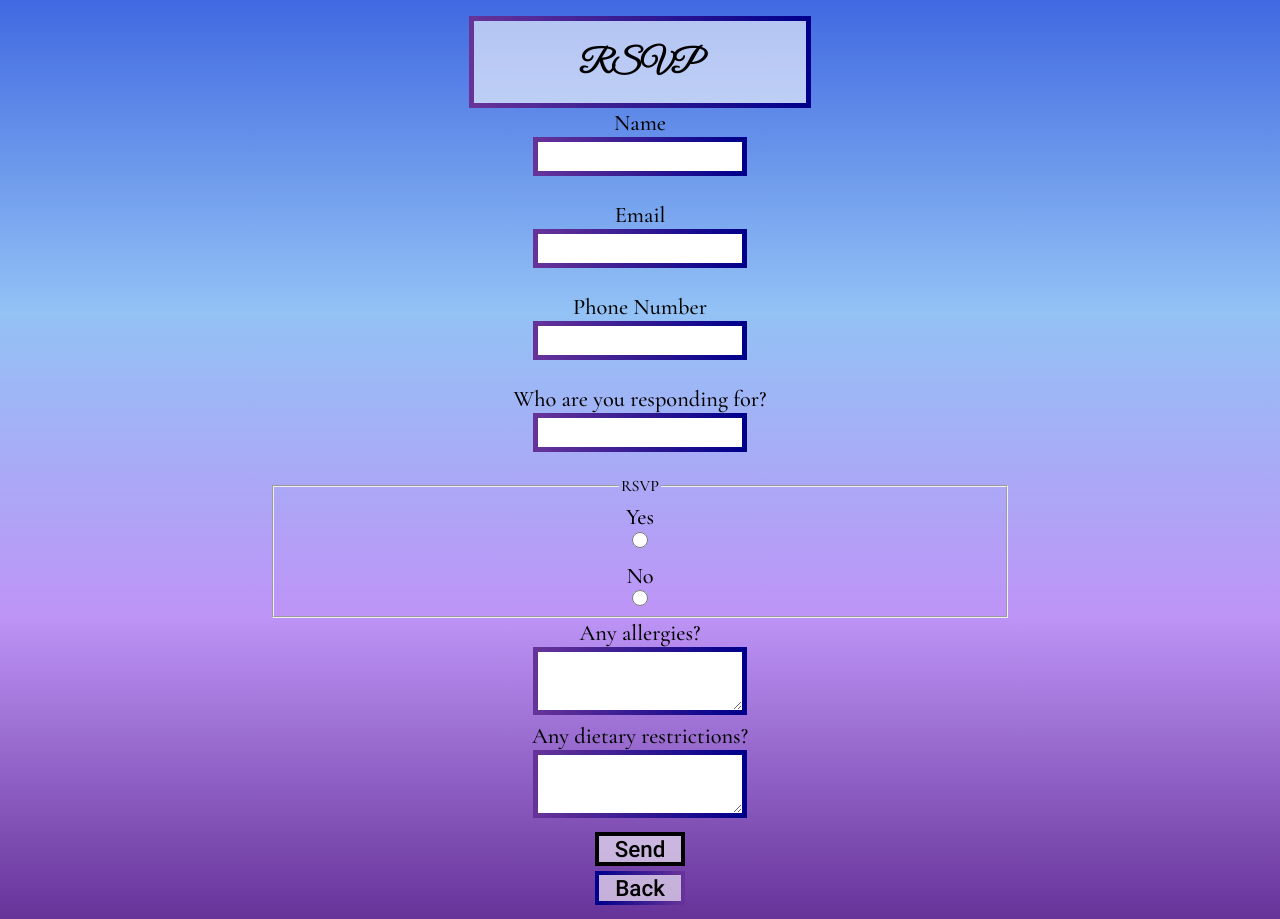
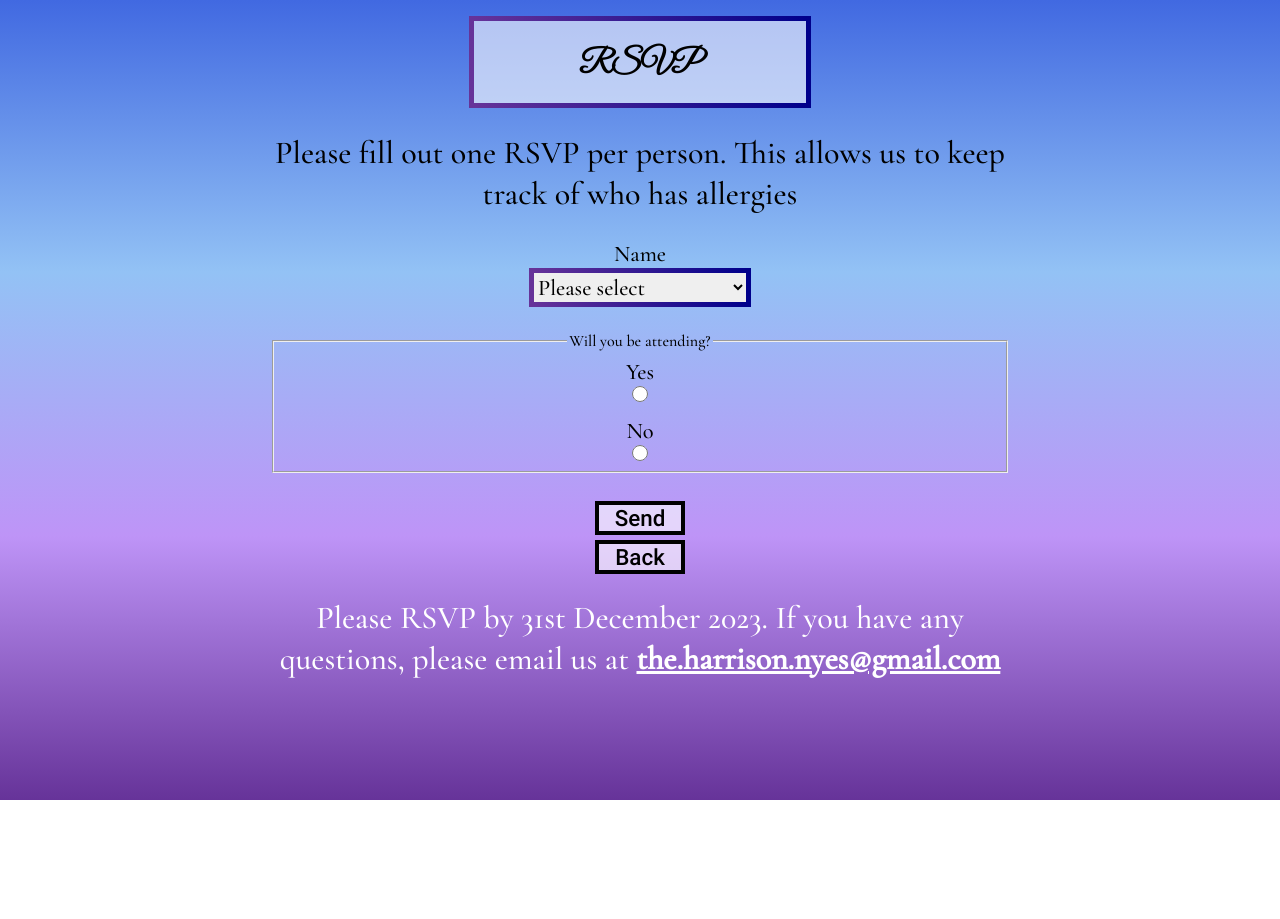
Before and after one commit to Abibubble/harrison-nye, a React (Create React App) app: page /rsvp in a window 1280 px wide. After the commit the page ends 800 px from the top, so only its background shows below. Built offline with nearby package versions, Linux system fonts and the light colour scheme.

Commit message:
wip: Update RSVP form

```diff
--- a/src/components/button.js
+++ b/src/components/button.js
@@ -13,11 +13,11 @@ const StyledButton = styled.a`
   border: 6px solid;
   border-image-slice: 1;
   border-width: ${styles.spacer.fine};
-  border-image-source: linear-gradient(
-    to right,
-    ${styles.colour.darkBlue},
-    ${styles.colour.darkPurple}
-  );
+  // border-image-source: linear-gradient(
+  //   to right,
+  //   ${styles.colour.darkBlue},
+  //   ${styles.colour.darkPurple}
+  // );
   background: ${styles.colour.transparentWhite};
   font-size: 1.4rem;
   padding: 0 ${styles.spacer.small};
--- a/src/components/link.js
+++ b/src/components/link.js
@@ -11,16 +11,21 @@ export default function Link({ ...props }) {
 
 const Container = styled.div`
   width: 75%;
-  height: ${styles.spacer.huge};
-  font-size: 2em;
+  height: ${styles.spacer.large};
+  font-size: 1.5em;
   margin: 0 auto;
+
+  @media screen and (min-width: 653px) {
+    font-size: 2em;
+    height: ${styles.spacer.huge};
+  }
 `
 
 const Button = styled.a`
   text-decoration: none;
   width: 100%;
   color: ${styles.colour.black};
-  padding: ${styles.spacer.fine} ${styles.spacer.tiny};
+  padding: ${styles.spacer.fine} ${styles.spacer.tiny} 0;
   border-bottom: ${styles.spacer.mini} solid ${styles.colour.black};
 
   &:visited {
--- a/src/components/rsvp-form.js
+++ b/src/components/rsvp-form.js
@@ -1,10 +1,12 @@
-import React, { useRef } from 'react'
+import React, { useRef, useState } from 'react'
 import { useNavigate } from 'react-router-dom'
 import styled from 'styled-components'
 import styles from '../styles/styles'
 import emailjs from '@emailjs/browser'
 
 import SubmitButton from './submit-button'
+
+import guestList from '../data/guest-list'
 
 export default function RsvpForm() {
   const form = useRef()
@@ -33,29 +35,58 @@ export default function RsvpForm() {
       )
   }
 
+  const [guestAttending, setGuestAttending] = useState(false)
+
+  function toggleGuestAttending(attending) {
+    return () => {
+      setGuestAttending(attending)
+    }
+  }
+
   return (
     <form ref={form} onSubmit={sendEmail}>
-      <Label>Name</Label>
-      <Input type='text' name='user_name' />
-      <Label>Email</Label>
-      <Input type='email' name='user_email' />
-      <Label>Phone Number</Label>
-      <Input type='tel' name='phone_number' />
-      <Label>Who are you responding for?</Label>
-      <Input type='text' name='people' />
+      <Label for='user_name'>Name</Label>
+      <Select name='user_name' id='user_name'>
+        <option value=''>Please select</option>
+        {guestList.map(guest => (
+          <option value={guest}>{guest}</option>
+        ))}
+      </Select>
       <fieldset>
-        <legend>RSVP</legend>
+        <legend>Will you be attending?</legend>
         <RsvpSection>
           <Label for='yes'>Yes</Label>
-          <Input type='radio' name='rsvp' id='yes' value='Yes' />
+          <Input
+            type='radio'
+            name='rsvp'
+            id='yes'
+            value='Yes'
+            onClick={toggleGuestAttending(true)}
+          />
           <Label for='no'>No</Label>
-          <Input type='radio' name='rsvp' id='no' value='No' />
+          <Input
+            type='radio'
+            name='rsvp'
+            id='no'
+            value='No'
+            onClick={toggleGuestAttending(false)}
+          />
         </RsvpSection>
       </fieldset>
-      <Label>Any allergies?</Label>
-      <Textarea name='allergy' />
-      <Label>Any dietary restrictions?</Label>
-      <Textarea name='dietary' />
+      {guestAttending && (
+        <>
+          <Label for='user_email'>Email</Label>
+          <Input type='email' name='user_email' id='user_email' />
+          <Label for='phone_number'>Phone Number</Label>
+          <Input type='tel' name='phone_number' id='phone_number' />
+          <Label for='allergy'>Any allergies?</Label>
+          <Textarea name='allergy' id='allergy' />
+          <Label for='dietary'>Any dietary restrictions?</Label>
+          <Textarea name='dietary' id='dietary' />
+          <Label for='song'>Any song requests?</Label>
+          <Textarea name='song' id='song' />
+        </>
+      )}
       <br />
       <SubmitButton value='Send' />
     </form>
@@ -72,7 +103,7 @@ const Input = styled.input`
   display: block;
   margin: 0 auto;
   width: 75%;
-  max-width: 200px;
+  max-width: 300px;
   font-family: 'Cormorant Garamond', Arial, Helvetica sans-serif;
   border: 10px solid;
   border-image-slice: 1;
@@ -101,6 +132,31 @@ const Input = styled.input`
   }
 `
 
+const Select = styled.select`
+  margin: 0 auto;
+  width: 80%;
+  max-width: 300px;
+  font-family: 'Cormorant Garamond', Arial, Helvetica sans-serif;
+  border: 10px solid;
+  border-image-slice: 1;
+  border-width: 5px;
+  border-image-source: linear-gradient(
+    to left,
+    ${styles.colour.darkBlue},
+    ${styles.colour.darkPurple}
+  );
+  font-size: 1.4rem;
+  margin-bottom: ${styles.spacer.medium};
+
+  @media (min-width: ${styles.breakpoint.small}) {
+    width: 60%;
+  }
+
+  @media (min-width: ${styles.breakpoint.medium}) {
+    width: 30%;
+  }
+`
+
 const RsvpSection = styled.div`
   display: grid;
   grid-template-rows: 1fr 1fr;
@@ -110,7 +166,7 @@ const RsvpSection = styled.div`
 
 const Textarea = styled.textarea`
   width: 75%;
-  max-width: 200px;
+  max-width: 300px;
   font-family: 'Cormorant Garamond', Arial, Helvetica sans-serif;
   border: 10px solid;
   border-image-slice: 1;
--- /dev/null
+++ b/src/data/guest-list.js
@@ -0,0 +1,61 @@
+const guestList = [
+  'Sarah Nye',
+  'Dan Stevens',
+  'Olivia Stevens',
+  'Dominic Stevens',
+  'Trisha Leslie',
+  'Nigel Harrison',
+  'Anne Anderson',
+  'Philip Anderson',
+  'Tommie Anderson',
+  'Helen Gilbert',
+  'Kathy Harrison',
+  'Paul Tabb',
+  'Chris Harrison',
+  'Tasha Chick',
+  'Elliott Harrison',
+  'Sandra',
+  'Rick',
+  'Sue',
+  'Mick',
+  'Eve Crabb',
+  'Tom Crabb',
+  'Jess Benjamin',
+  'Zandro Morreale',
+  'Dave Collis',
+  'Kate Collis',
+  'Milo Collis',
+  'Snowy The Snowmobile',
+  'Chloe Dark',
+  'Diane Goodwin',
+  'Sara Harling',
+  'PJ Harling',
+  'Cameron',
+  'Harry',
+  'JH',
+  'Manni Da Silva',
+  'Dave Horrocks',
+  'Suzy Bee',
+  'Ivelina',
+  'Emma',
+  'Phil',
+  'Emma',
+  'Alex',
+  'Adam',
+  'Imogen',
+  'Flo',
+  'Adele',
+  'Tommy',
+  'Mia',
+  'Dan',
+  'Alice',
+  'Emily',
+  'Jack',
+  'Orla',
+  'Danny Deller',
+  'Mel Deller',
+  'Claudia Deller',
+  'Izaac Deller',
+]
+
+export default guestList
--- a/src/pages/rsvp.js
+++ b/src/pages/rsvp.js
@@ -1,3 +1,6 @@
+import styled from 'styled-components'
+import styles from '../styles/styles'
+
 import Button from '../components/button'
 import PageSection from '../components/page-section'
 import RsvpForm from '../components/rsvp-form'
@@ -9,9 +12,33 @@ export default function Rsvp() {
     <Wrapper wedding>
       <PageSection>
         <Title>RSVP</Title>
+        <Info>
+          Please fill out one RSVP per person. This allows us to keep track of
+          who has allergies
+        </Info>
         <RsvpForm />
         <Button href='/welcome'>Back</Button>
+        <InfoText>
+          Please RSVP by 31st December 2023. If you have any questions, please
+          email us at{' '}
+          <EmailLink href='mailto:the.harrison.nyes@gmail.com'>
+            the.harrison.nyes@gmail.com
+          </EmailLink>
+        </InfoText>
       </PageSection>
     </Wrapper>
   )
 }
+
+const Info = styled.p`
+  margin: ${styles.spacer.medium} 0;
+`
+
+const InfoText = styled(Info)`
+  color: ${styles.colour.white};
+`
+
+const EmailLink = styled.a`
+  color: ${styles.colour.white};
+  font-weight: bold;
+`
--- a/src/pages/welcome.js
+++ b/src/pages/welcome.js
@@ -55,6 +55,6 @@ const LinkWrapper = styled.div`
   grid-template-columns: 1fr;
 
   @media screen and (min-width: 653px) {
-    grid-template-columns: repeat(3, 1fr);
+    grid-template-columns: repeat(2, 1fr);
   }
 `
```
Also changed, not shown: 1 other file (tests, documents, lock files or other folders).
